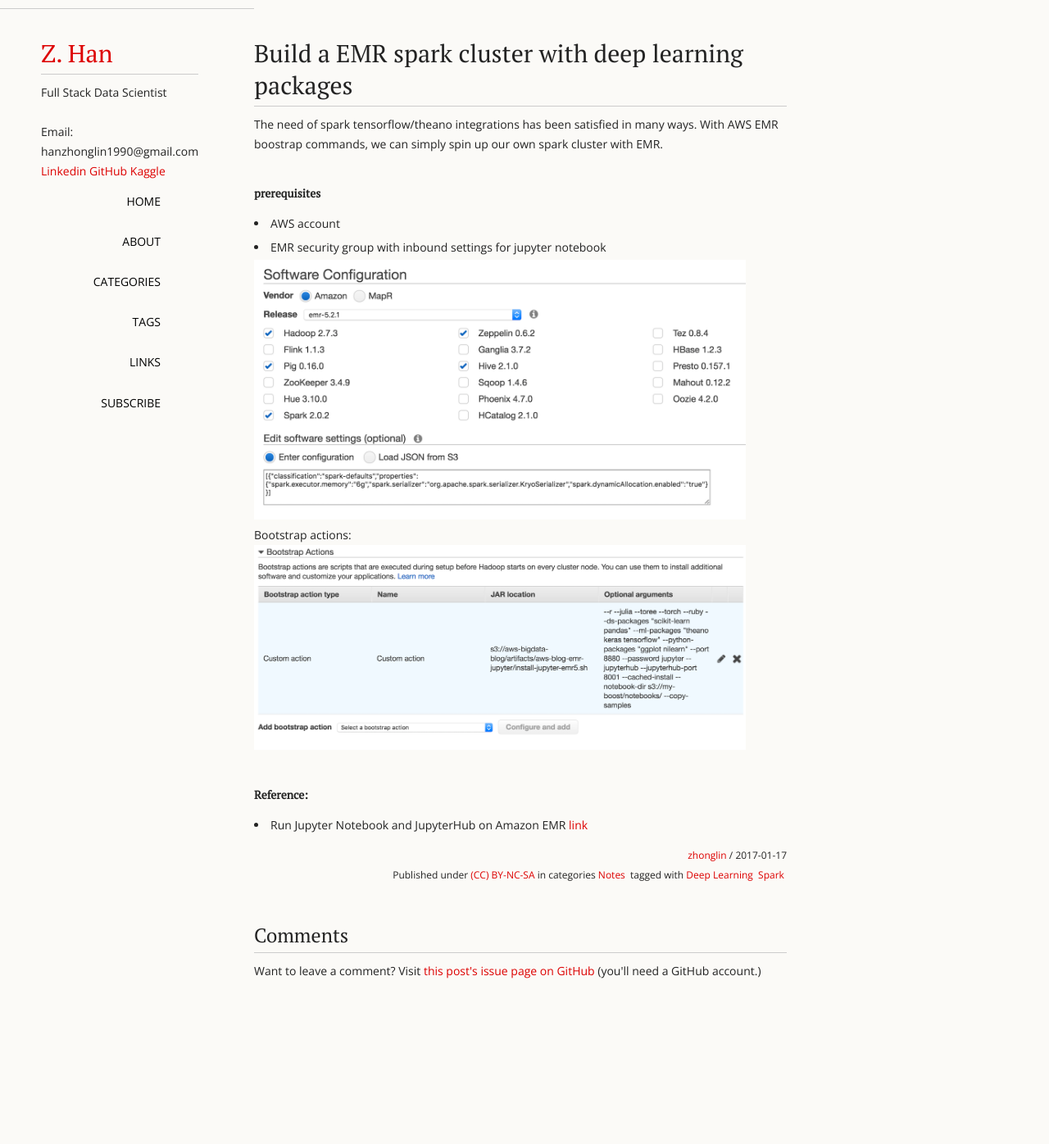
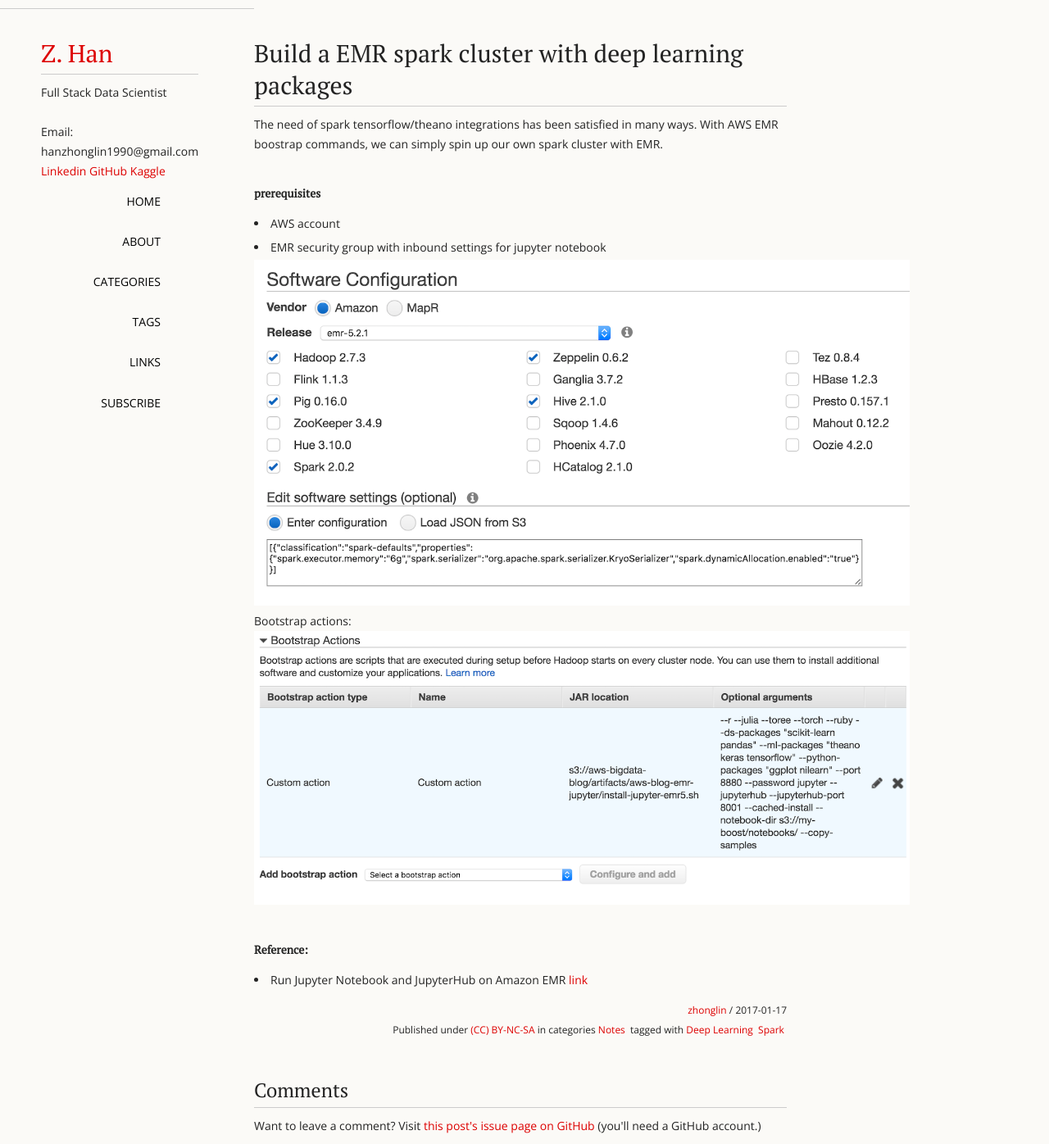
Before and after one commit to forgebach/forgebach.github.io, a Jekyll site: the page built from _posts/2017-01-17-Spark-Tensorflow-AWS-EMR-Notebook.md, in a window 1280 px wide and 1396 px high. Shown: the whole window at 82% size. Built offline with Jekyll 4.4.1, drawn with Linux system fonts in a browser that asks for light colours.

Commit message:
Update 2017-01-17-Spark-Tensorflow-AWS-EMR-Notebook.md

```diff
--- a/_posts/2017-01-17-Spark-Tensorflow-AWS-EMR-Notebook.md
+++ b/_posts/2017-01-17-Spark-Tensorflow-AWS-EMR-Notebook.md
@@ -14,11 +14,11 @@
 - AWS account
 - EMR security group with inbound settings for jupyter notebook
 
-<img src="/images/2017-01-17/software_config.png" width="600px" />
+<img src="/images/2017-01-17/software_config.png" width="800px" />
 
 Bootstrap actions:
 
-<img src="/images/2017-01-17/bootstrap_actions.png" width="600px" />
+<img src="/images/2017-01-17/bootstrap_actions.png" width="800px" />
 
 ##### Reference:
 - Run Jupyter Notebook and JupyterHub on Amazon EMR [link](https://aws.amazon.com/blogs/big-data/running-jupyter-notebook-and-jupyterhub-on-amazon-emr/)
```
